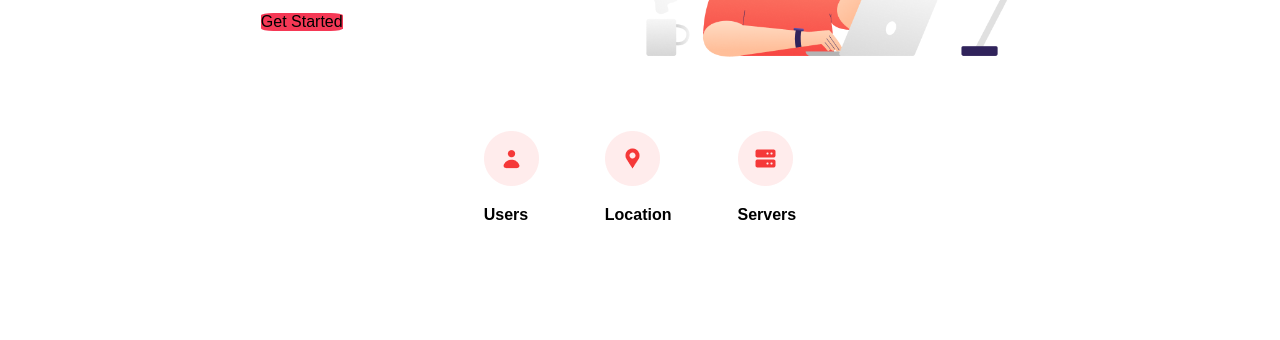
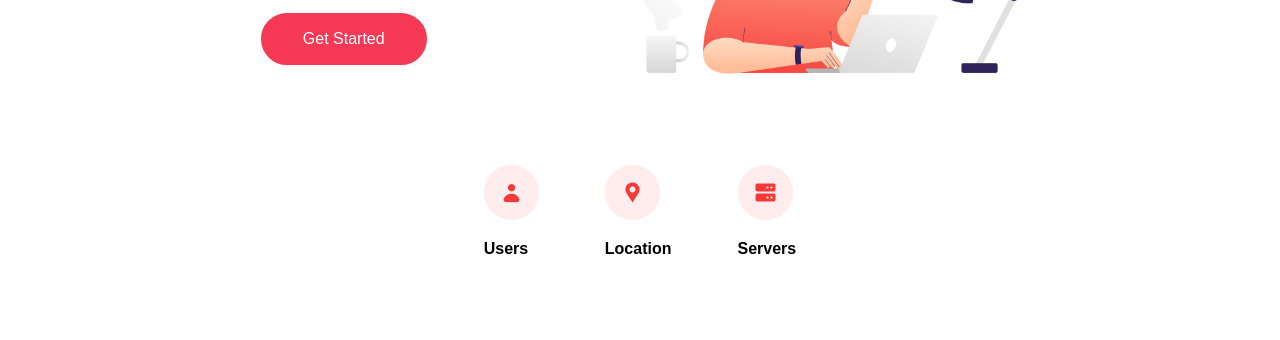
Before and after one commit to RayhanRamadhani/slicing-task, a plain HTML site: page index.html in a window 1280 px wide. Shown: the part 292-632 px from the top of the page. Drawn offline with Linux system fonts and the light colour scheme; a web font is replaced by a local one.

Commit message:
test assets

```diff
--- a/index.html
+++ b/index.html
@@ -30,7 +30,7 @@
                 <p class="mb-4">
                     Provide a network for all your needs with ease and fun using LaslesVPN discover interesting features from us.
                 </p>
-                <button type="button" class="btn-fill-rounded">Get Started</button>
+                <button type="button" class="btn-rpink-fill">Get Started</button>
                 <div class="divpadding-bottom"></div>
             </div>
             <img src="/assets/Illustration 1.png" alt="" width="50%">
```
